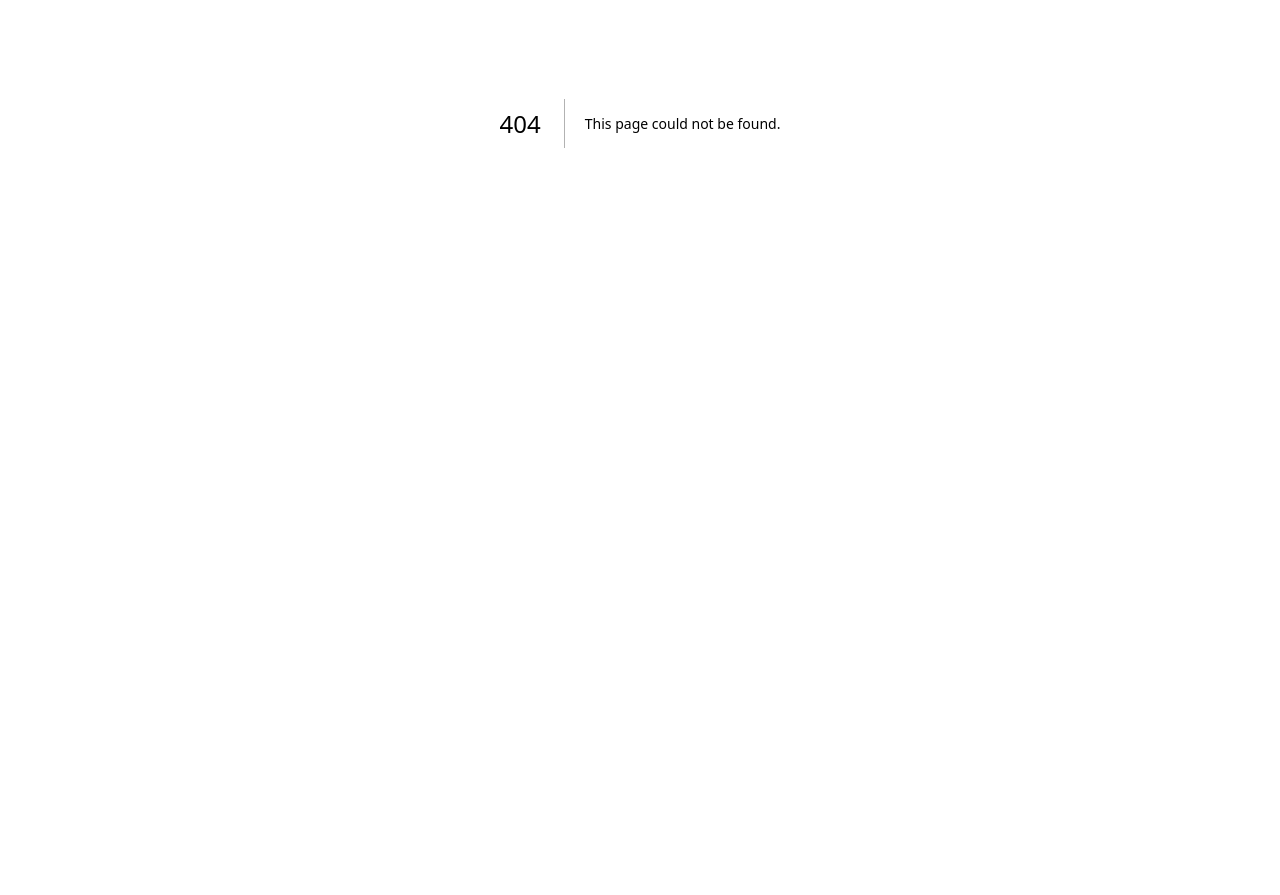
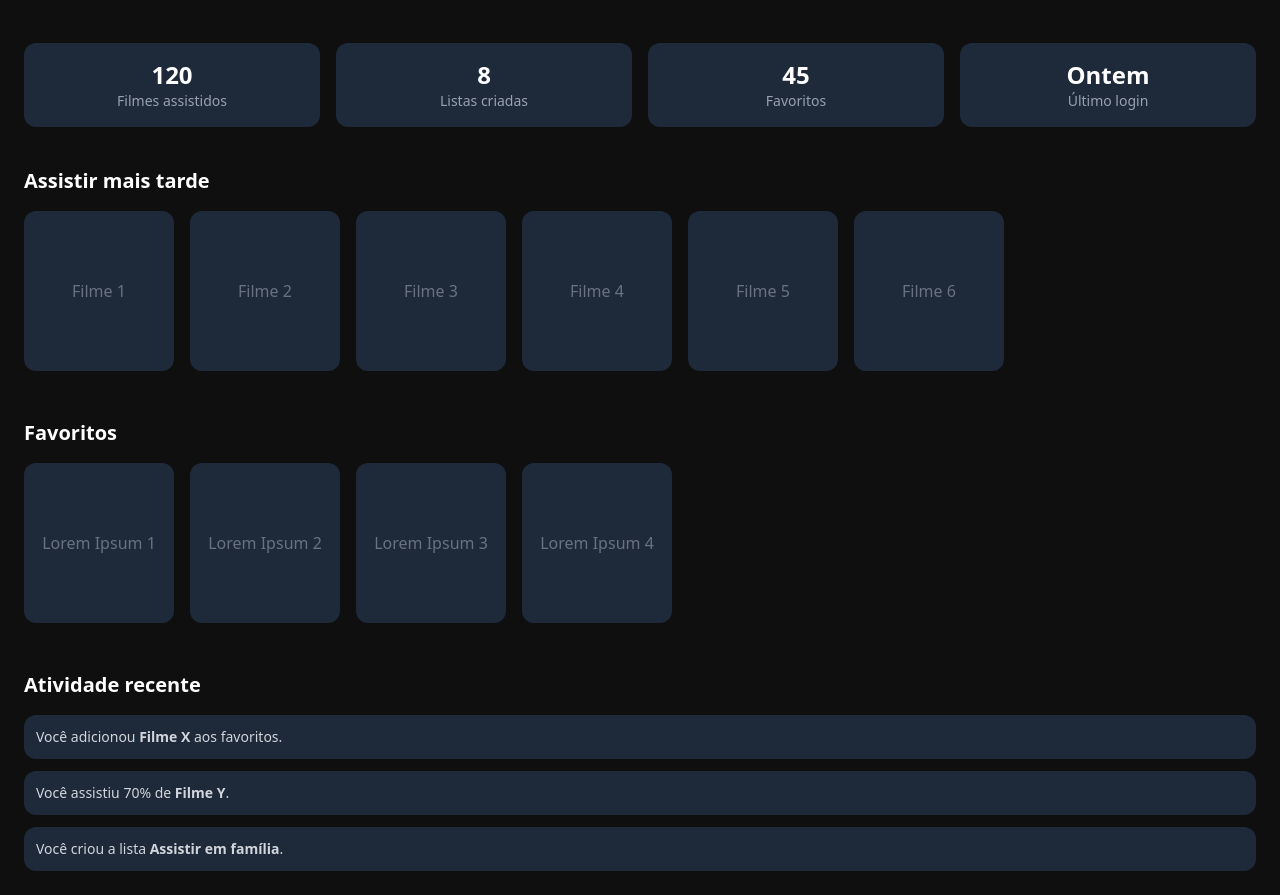
Before and after one commit to ViniciusGigante/streaming-service, a Next.js app: page /perfil in a window 1280 px wide. Before the commit this address had no page. Shown: the part 277-1172 px from the top of the page. Before the commit the page ends 800 px from the top, so only its background shows below. Built offline with nearby package versions, Linux system fonts and the light colour scheme.

Commit message:
Create profile page base

```diff
--- a/src/app/auth/login/page.tsx
+++ b/src/app/auth/login/page.tsx
@@ -2,7 +2,7 @@ export default function LoginPage() {
   return (
     <div className="min-h-screen  flex items-center justify-center px-4 "
           style={{
-    backgroundImage: "url('/bg-landing.png')",
+    backgroundImage: "url('/background-home.png')",
     backgroundSize: "cover",
     backgroundPosition: "center",
   }}
--- a/src/app/auth/register/page.tsx
+++ b/src/app/auth/register/page.tsx
@@ -1,7 +1,7 @@
 export default function RegisterPage() {
   return (<div className="min-h-screen  flex items-center justify-center px-4 "
           style={{
-    backgroundImage: "url('/bg-landing.png')",
+    backgroundImage: "url('/background-home.png')",
     backgroundSize: "cover",
     backgroundPosition: "center",
   }}
--- /dev/null
+++ b/src/app/perfil/page.tsx
@@ -0,0 +1,91 @@
+export default function Perfil() {
+  return (
+    <div className="min-h-screen bg-[#0f0f0f] text-white">
+      {/* Banner de capa */}
+      <div className="w-full h-48 bg-gradient-to-r from-gray-800 to-gray-700"></div>
+
+      <div className="p-6 -mt-16">
+        {/* Header Perfil */}
+        <div className="flex items-center gap-6 mb-10">
+          <div className="w-32 h-32 rounded-full bg-gray-700 border-4 border-[#0f0f0f]"></div>
+          <div className="flex-1">
+            <h1 className="text-3xl font-bold">Nome do Usuário</h1>
+            <p className="text-gray-400">usuario@email.com</p>
+            <button className="mt-3 px-4 py-2 bg-blue-600 rounded-xl hover:bg-blue-700 text-sm">
+              Editar Perfil
+            </button>
+          </div>
+        </div>
+
+        {/* Estatísticas */}
+        <div className="grid grid-cols-2 md:grid-cols-4 gap-4 mb-10">
+          <div className="bg-gray-800 rounded-xl p-4 text-center">
+            <p className="text-2xl font-bold">120</p>
+            <p className="text-gray-400 text-sm">Filmes assistidos</p>
+          </div>
+          <div className="bg-gray-800 rounded-xl p-4 text-center">
+            <p className="text-2xl font-bold">8</p>
+            <p className="text-gray-400 text-sm">Listas criadas</p>
+          </div>
+          <div className="bg-gray-800 rounded-xl p-4 text-center">
+            <p className="text-2xl font-bold">45</p>
+            <p className="text-gray-400 text-sm">Favoritos</p>
+          </div>
+          <div className="bg-gray-800 rounded-xl p-4 text-center">
+            <p className="text-2xl font-bold">Ontem</p>
+            <p className="text-gray-400 text-sm">Último login</p>
+          </div>
+        </div>
+
+        {/* Listas */}
+        <div className="space-y-10">
+          {/* Assistir mais tarde */}
+          <section>
+            <h2 className="text-xl font-semibold mb-4">Assistir mais tarde</h2>
+            <div className="flex gap-4 overflow-x-auto pb-2">
+              {[1, 2, 3, 4, 5, 6].map((i) => (
+                <div
+                  key={i}
+                  className="min-w-[150px] h-40 bg-gray-800 rounded-xl flex items-center justify-center text-gray-500"
+                >
+                  Filme {i}
+                </div>
+              ))}
+            </div>
+          </section>
+
+          {/* Favoritos */}
+          <section>
+            <h2 className="text-xl font-semibold mb-4">Favoritos</h2>
+            <div className="flex gap-4 overflow-x-auto pb-2">
+              {[1, 2, 3, 4].map((i) => (
+                <div
+                  key={i}
+                  className="min-w-[150px] h-40 bg-gray-800 rounded-xl flex items-center justify-center text-gray-500"
+                >
+                  Lorem Ipsum {i}
+                </div>
+              ))}
+            </div>
+          </section>
+
+          {/* Atividade Recente */}
+          <section>
+            <h2 className="text-xl font-semibold mb-4">Atividade recente</h2>
+            <div className="space-y-3">
+              <div className="bg-gray-800 rounded-xl p-3 text-sm text-gray-300">
+                Você adicionou <span className="font-semibold">Filme X</span> aos favoritos.
+              </div>
+              <div className="bg-gray-800 rounded-xl p-3 text-sm text-gray-300">
+                Você assistiu 70% de <span className="font-semibold">Filme Y</span>.
+              </div>
+              <div className="bg-gray-800 rounded-xl p-3 text-sm text-gray-300">
+                Você criou a lista <span className="font-semibold">Assistir em família</span>.
+              </div>
+            </div>
+          </section>
+        </div>
+      </div>
+    </div>
+  );
+}
```
Also changed, not shown: src/app/Home/components/sidebar.tsx (+7 -7 lines).
